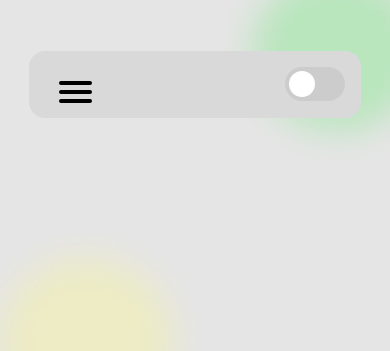
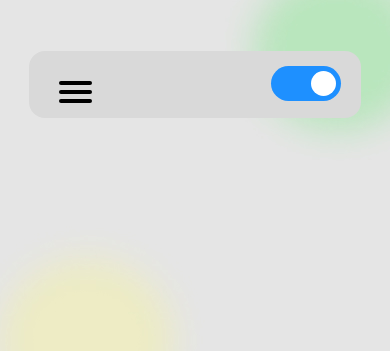
Before and after one commit to NawazAsghar/nawazasghar.github.io, a plain HTML site: page index.html in a window 390 px wide. Shown: the top 351 px of the page. Drawn offline with Linux system fonts and the light colour scheme.

Commit message:
new mode and burger setting

```diff
--- a/index.html
+++ b/index.html
@@ -5,6 +5,7 @@
     <meta charset="UTF-8">
     <meta http-equiv="X-UA-Compatible" content="IE=edge">
     <meta name="viewport" content="width=device-width, initial-scale=1.0">
+    <link rel="stylesheet" href="mode.css">
     <link rel="stylesheet" href="style.css">
     <link rel="stylesheet" media="screen and (max-width: 500px)" href="burrger.css">
     <link rel="stylesheet" href="https://cdnjs.cloudflare.com/ajax/libs/font-awesome/6.2.1/css/all.min.css"
@@ -18,9 +19,17 @@
 
     <nav>
         <ul>
+            <ul class="logo">
+                <li><a href=""> N Z A </a></li>
+            </ul>
+            <ul class="links">
+                <li> <button onclick="Pages('About')">About</button></li>
+                <li> <button onclick="Pages('Contact')">Contact</button></li>
+            </ul>
+
             <div class="burgerUI">
                 <div id="menuToggle">
-                    <input type="checkbox" />
+                    <input id="burrger_btn" type="checkbox" />
 
                     <span></span>
                     <span></span>
@@ -31,37 +40,18 @@
                         <a><li> <button onclick="Pages('Contact')">Contact</button></li></a>
                     </ul>
                 </div>
-                <div class="theme-switch-wrapper">
-                    <label class="theme-switch" for="checkbox">
-                        <input type="checkbox" id="checkbox" />
-                        <div class="slider round"></div>
-                    </label>
-                </div>
+
+
             </div>
 
-            <ul class="logo">
-                <li><a href=""> N Z A </a></li>
-            </ul>
-            <ul class="links">
-                <li> <button onclick="Pages('About')">About</button></li>
-                <li> <button onclick="Pages('Contact')">Contact</button></li>
-
-                <div class="theme-switch-wrapper">
-                    <label class="theme-switch" for="checkbox">
-                        <input type="checkbox" id="checkbox" />
-                        <div class="slider round"></div>
-                    </label>
-                </div>
-
-            </ul>
+            <div class="theme-switch-wrapper">
+                <label class="toggle-control">
+                    <input type="checkbox" id="checkbox" checked="checked">
+                    <span class="control"></span>
+                </label>
+            </div>
         </ul>
     </nav>
-
-
-
-
-
-
 
 
     <section class="home" id="home">
@@ -71,11 +61,13 @@
             <p class="profision">A full-stack webdeveloper</p>
         </div>
     </section>
+
     <section class="about" id="about">
         <p> &emsp; I am NawazAsghar (NZA). I'm a student lives in Peshawar Pakistan. <br>
             &emsp; Interested in web devlopment, and a full-stack web developer.I have worked in Python Django/Flask
             framework and Django rest_framework for API. Learning...</p>
     </section>
+
     <section class="contact" id="contact">
         <div class="icons">
             <li> <a href="https://www.linkedin.com/in/nawaz-asghar"><i class="fab fa-github"></i></a> </li>
--- a/main.js
+++ b/main.js
@@ -1,9 +1,8 @@
-const toggleSwitch = document.querySelector('.theme-switch input[type="checkbox"]');
+const toggleSwitch = document.getElementById('checkbox');
 const currentTheme = localStorage.getItem('theme');
 
 if (currentTheme) {
     document.documentElement.setAttribute('data-theme', currentTheme);
-
     if (currentTheme === 'dark') {
         toggleSwitch.checked = true;
     }
@@ -28,6 +27,8 @@ function Pages(btn) {
     let home = document.getElementById("home");
     let contact = document.getElementById('contact');
 
+    document.getElementById('burrger_btn').click()
+
     if(btn=='About'){
         if (window.getComputedStyle(about).display === "none") {
             home.style.display = "none";
--- /dev/null
+++ b/mode.css
@@ -0,0 +1,43 @@
+.toggle-control {
+    display: block;
+    position: relative;
+    padding-left: 100px;
+    margin-bottom: 12px;
+    cursor: pointer;
+    font-size: 22px;
+    user-select: none;
+}
+.toggle-control input {
+    position: absolute;
+    opacity: 0;
+    cursor: pointer;
+    height: 0;
+    width: 0;
+}
+.toggle-control input:checked ~ .control {
+    background-color: dodgerblue;
+}
+.toggle-control input:checked ~ .control:after {
+    left: 50px;
+}
+.toggle-control .control {
+    position: absolute;
+    top: 15px;
+    left: 0;
+    height: 45px;
+    width: 90px;
+    border-radius: 25px;
+    background-color: darkgray;
+    transition: background-color 0.45s ease-in;
+}
+.toggle-control .control:after {
+    content: "";
+    position: absolute;
+    left: 5px;
+    top: 5px;
+    width: 35px;
+    height: 35px;
+    border-radius: 25px;
+    background: white;
+    transition: left 0.45s ease-in;
+}
--- a/style.css
+++ b/style.css
@@ -9,13 +9,13 @@
 :root {
     --BG_color: rgba(217, 217, 217, 1);
     --text_color: #000000;
-    --img: url('./DiskTopLight.jpg')no-repeat center center / cover;
+    --img: url('/images/DiskTopLight.jpg')no-repeat center center / cover;
 }
 
 [data-theme="dark"] {
     --BG_color: rgba(33, 36, 40, 1);
     --text_color: #ffffff;
-    --img: url('./DarkHomeDiskTop.jpg')no-repeat center center / cover;
+    --img: url('/images/DarkHomeDiskTop.jpg')no-repeat center center / cover;
 }
 
 body {
@@ -36,7 +36,6 @@ nav {
     align-items: center;
     justify-content: center;
 }
-
 nav ul {
     transition: background-color 2s;
     background-color: var(--BG_color);
@@ -48,13 +47,11 @@ nav ul {
     display: flex;
     flex-direction: row;
 }
-
 .logo li a {
     text-decoration: none;
     transition: color 2s;
     color: var(--text_color);
 }
-
 .logo {
     display: flex;
     align-items: center;
@@ -71,7 +68,6 @@ nav ul {
     color: var(--text_color);
 }
 .links {
-    /* font-size: 50px; */
     display: flex;
     align-items: center;
     justify-content: space-around;
@@ -159,66 +155,14 @@ nav ul {
     transition: 0.1s;
 }
 
-
-/**************************** MODE DARK/LIGHT ***********************/
-.theme-switch-wrapper {
-    display: flex;
-    align-items: center;
-}
-.theme-switch-wrapper em {
-    margin-left: 10px;
-    font-size: 1rem;
-}
-.theme-switch {
-    display: inline-block;
-    height: 34px;
-    position: relative;
-    width: 60px;
-}
-.theme-switch input {
-    display: none;
-}
-.slider {
-    background-color: #ccc;
-    bottom: 0;
-    cursor: pointer;
-    left: 0;
-    position: absolute;
-    right: 0;
-    top: 0;
-    transition: .4s;
-}
-.slider:before {
-    background-color: #fff;
-    bottom: 4px;
-    content: "";
-    height: 26px;
-    left: 4px;
-    position: absolute;
-    transition: .4s;
-    width: 26px;
-}
-input:checked+.slider {
-    background-color: #66bb6a;
-}
-input:checked+.slider:before {
-    transform: translateX(26px);
-}
-.slider.round {
-    border-radius: 34px;
-}
-.slider.round:before {
-    border-radius: 50%;
-}
-
 /**************************** Media Queries -> Tablet ***********************/
 @media screen and (max-width: 1000px) {
     :root {
-        --img: url('./LightTablate.jpg')no-repeat center center / cover;
+        --img: url('/images/LightTablate.jpg')no-repeat center center / cover;
     }
 
     [data-theme="dark"] {
-        --img: url('./DarkHomeTablate.jpg')no-repeat center center / cover;
+        --img: url('/images/DarkHomeTablate.jpg')no-repeat center center / cover;
     }
 
     /*** NAV BAR ***/
@@ -231,6 +175,21 @@ input:checked+.slider:before {
     }
     .links li button {
         font-size: 30px;
+    }
+
+    /*** MODE SWICH ***/
+    .toggle-control .control {
+        left: 10px;
+        height: 35px;
+        width: 70px;
+    }
+    .toggle-control .control::after{
+        top: 5px;
+        width: 25px;
+        height: 25px;
+    }
+    .toggle-control input:checked ~ .control:after {
+        left: 40px;
     }
 
     /*** HOME ***/
@@ -286,11 +245,11 @@ input:checked+.slider:before {
 /**************************** Media Queries -> MOBILE ***********************/
 @media screen and (max-width: 500px) {
     :root {
-        --img: url('./PhoneLight.jpg')no-repeat center center / cover;
+        --img: url('/images/PhoneLight.jpg')no-repeat center center / cover;
     }
 
     [data-theme="dark"] {
-        --img: url('./DarkHomePhone.jpg')no-repeat center center / cover;
+        --img: url('/images/DarkHomePhone.jpg')no-repeat center center / cover;
     }
     #contact div li:nth-child(4n+4) {
         display: none;
```
Also changed, not shown: burrger.css (+0 -28 lines), images/DarkHomeDiskTop.jpg (renamed from DarkHomeDiskTop.jpg), images/DarkHomePhone.jpg (renamed from DarkHomePhone.jpg), images/DarkHomeTablate.jpg (renamed from DarkHomeTablate.jpg), images/DiskTopLight.jpg (renamed from DiskTopLight.jpg), images/LightTablate.jpg (renamed from LightTablate.jpg), images/PhoneLight.jpg (renamed from PhoneLight.jpg).
